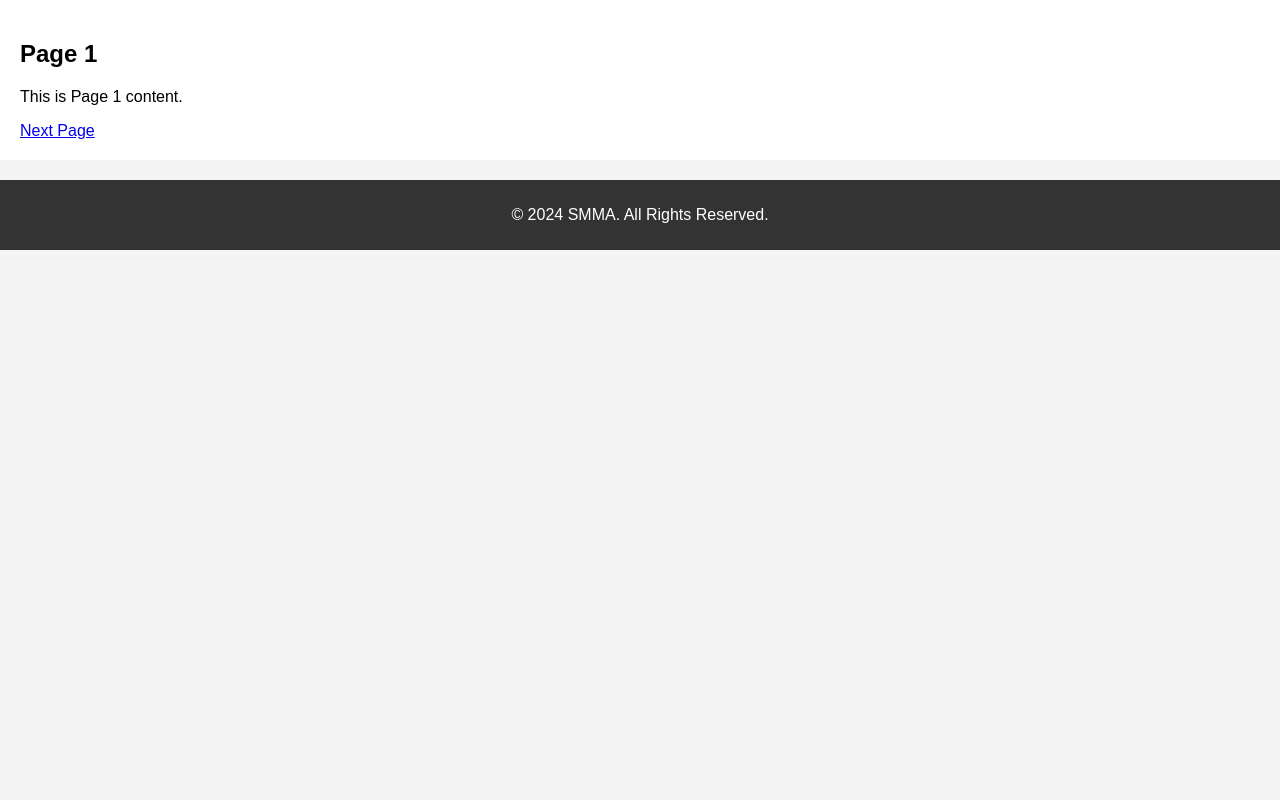
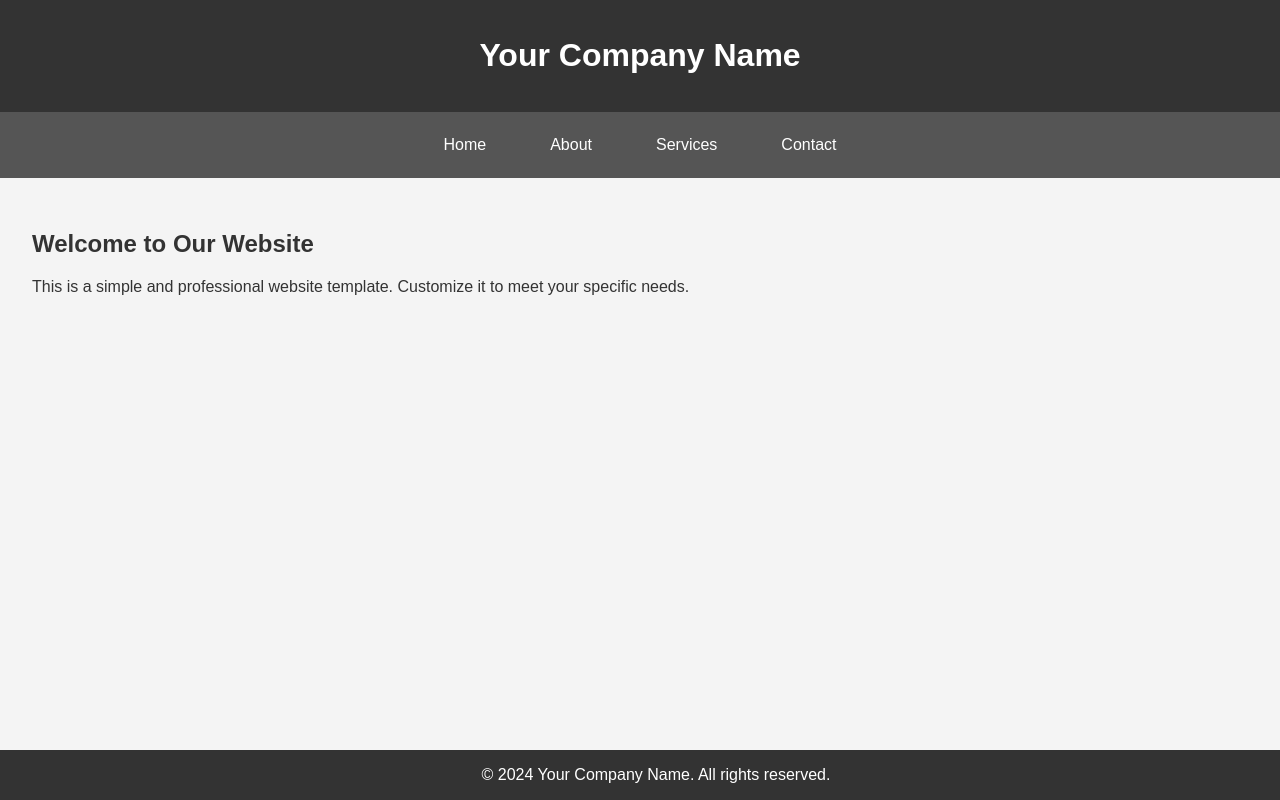
Before and after one commit to mktgpartners/mktgpartners, a plain HTML site: page index.html in a window 1280 px wide. Drawn offline with Linux system fonts and the light colour scheme.

Commit message:
Update index.html

```diff
--- a/index.html
+++ b/index.html
@@ -1,82 +1,73 @@
 <!DOCTYPE html>
-<html lang="de">
+<html lang="en">
 <head>
     <meta charset="UTF-8">
-  <title>SMMA Template</title>
+    <meta name="viewport" content="width=device-width, initial-scale=1.0">
+    <title>Your Website Title</title>
     <style>
         body {
             font-family: Arial, sans-serif;
             margin: 0;
             padding: 0;
             background-color: #f4f4f4;
+            color: #333;
         }
 
-    .page {
-      display: none;
-      background-color: #fff;
-      padding: 20px;
-      margin-bottom: 20px;
+        header {
+            background-color: #333;
+            color: #fff;
+            padding: 1em;
+            text-align: center;
         }
 
-    .active {
-      display: block;
+        nav {
+            display: flex;
+            justify-content: center;
+            background-color: #555;
+            padding: 0.5em;
+        }
+
+        nav a {
+            color: #fff;
+            text-decoration: none;
+            padding: 1em;
+            margin: 0 1em;
+        }
+
+        section {
+            padding: 2em;
         }
 
         footer {
-      text-align: center;
-      padding: 10px 0;
             background-color: #333;
             color: #fff;
+            text-align: center;
+            padding: 1em;
+            position: fixed;
+            bottom: 0;
+            width: 100%;
         }
     </style>
 </head>
 <body>
+    <header>
+        <h1>Your Company Name</h1>
+    </header>
 
-  <main>
-    <div class="page active" id="page1">
-      <h2>Page 1</h2>
-      <p>This is Page 1 content.</p>
-      <a href="#" onclick="nextPage()">Next Page</a>
-    </div>
+    <nav>
+        <a href="#">Home</a>
+        <a href="#">About</a>
+        <a href="#">Services</a>
+        <a href="#">Contact</a>
+    </nav>
 
-    <div class="page" id="page2">
-      <h2>Page 2</h2>
-      <p>This is Page 2 content.</p>
-      <a href="#" onclick="prevPage()">Previous Page</a>
-    </div>
-
-    <div class="page" id="page3">
-      <h2>Page 3</h2>
-      <p>This is Page 3 content.</p>
-      <a href="#" onclick="prevPage()">Previous Page</a>
-    </div>
-  </main>
+    <section>
+        <h2>Welcome to Our Website</h2>
+        <p>This is a simple and professional website template. Customize it to meet your specific needs.</p>
+    </section>
 
     <footer>
-    <p>&copy; 2024 SMMA. All Rights Reserved.</p>
+        &copy; 2024 Your Company Name. All rights reserved.
     </footer>
-
-  <script>
-    let currentPage = 1;
-
-    function nextPage() {
-      document.getElementById(`page${currentPage}`).classList.remove('active');
-      currentPage++;
-      if (currentPage > 3) {
-        currentPage = 1;
-      }
-      document.getElementById(`page${currentPage}`).classList.add('active');
-    }
-
-    function prevPage() {
-      document.getElementById(`page${currentPage}`).classList.remove('active');
-      currentPage--;
-      if (currentPage < 1) {
-        currentPage = 3;
-      }
-      document.getElementById(`page${currentPage}`).classList.add('active');
-    }
-  </script>
-
 </body>
 </html>
```
Lines whose indentation alone changed are shown as unchanged.
